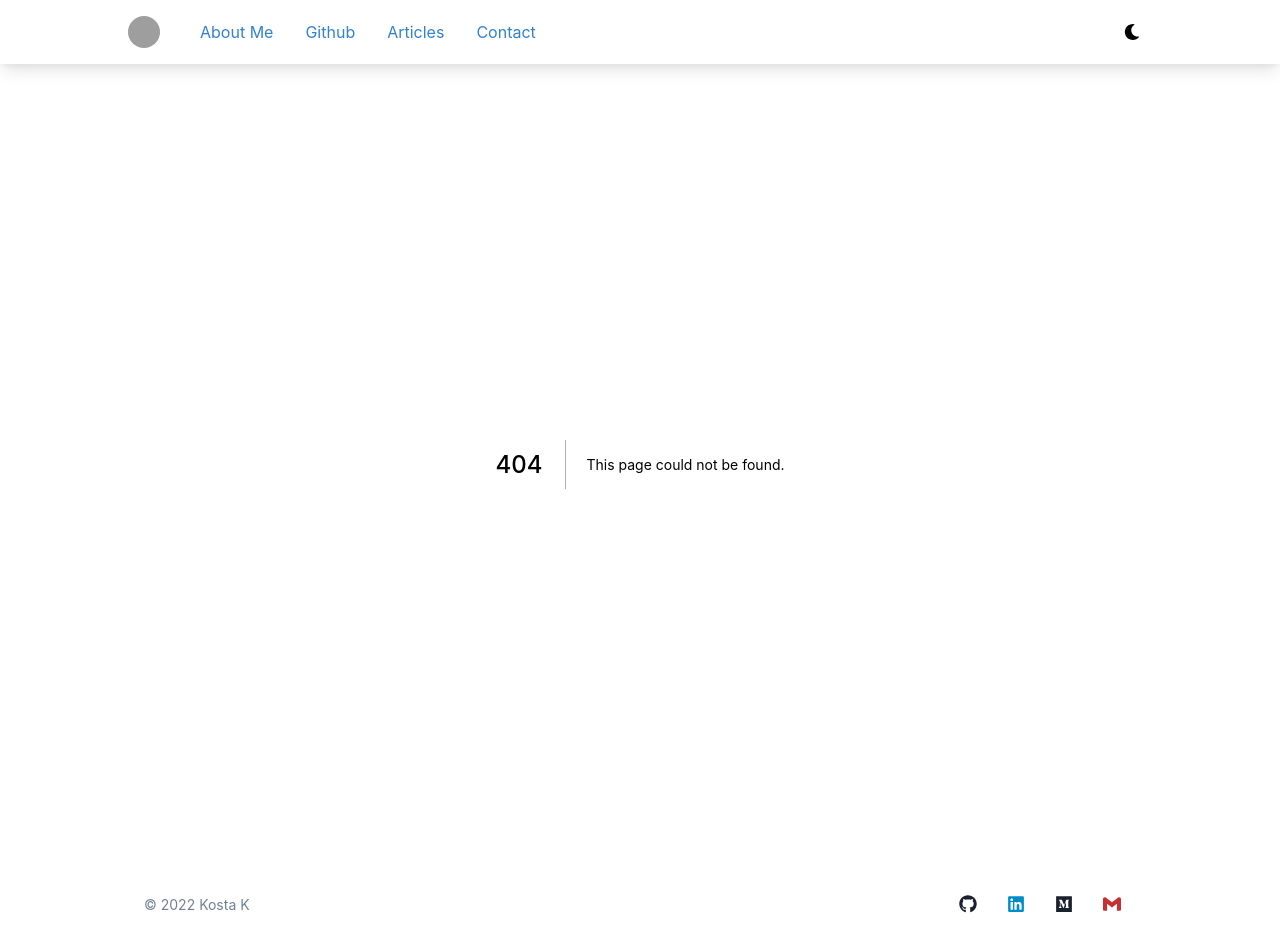
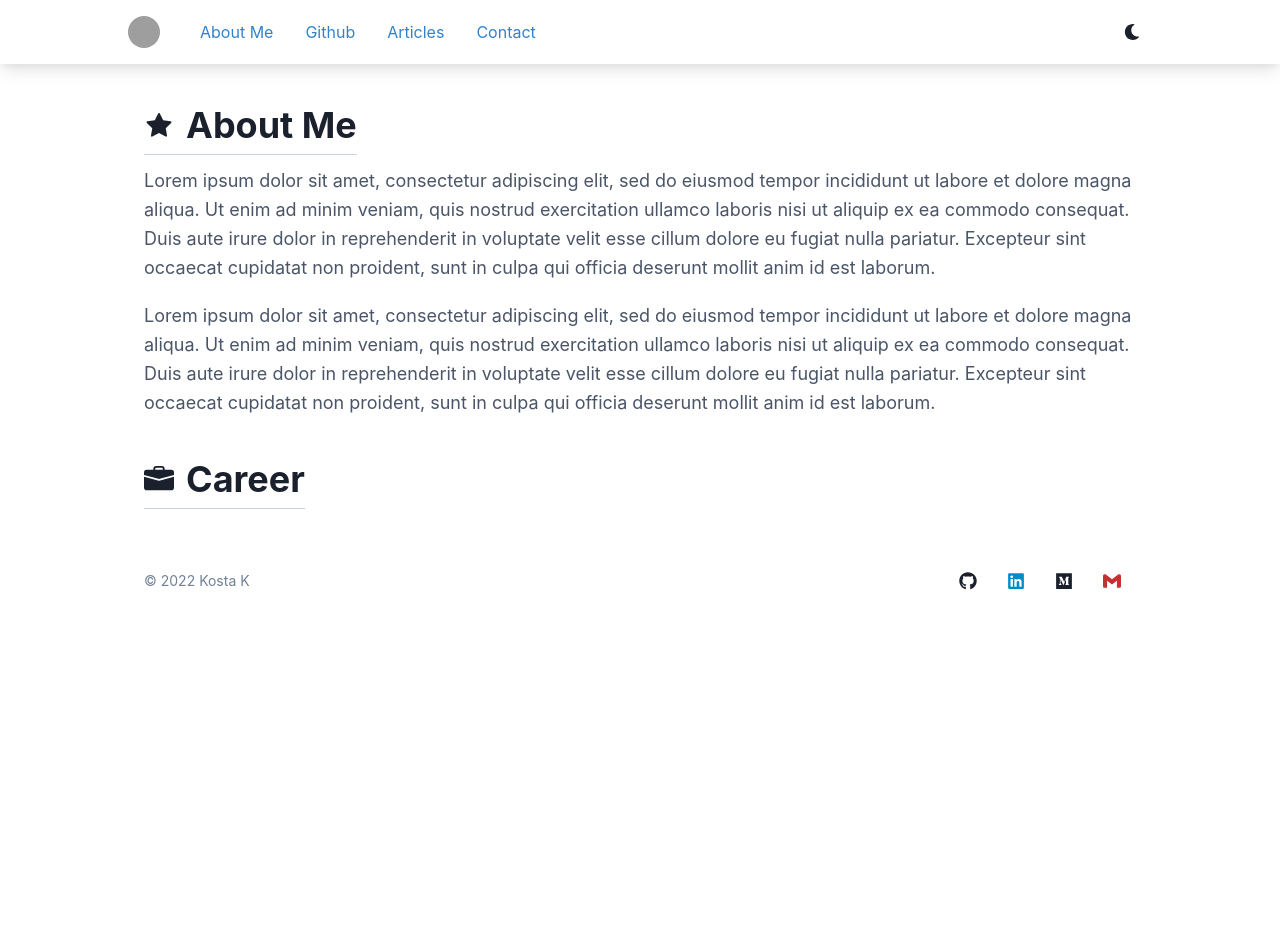
Before and after one commit to kosta1221/kostas-portfolio-website, a Next.js app: page /about in a window 1280 px wide. Before the commit this address had no page. After the commit the page ends 800 px from the top, so only its background shows below. Built offline with nearby package versions, Linux system fonts and the light colour scheme; grey boxes are pictures that could not be loaded.

Commit message:
about page template

```diff
--- /dev/null
+++ b/components/Paragraph.tsx
@@ -0,0 +1,14 @@
+import React from "react";
+import { Text, useColorModeValue } from "@chakra-ui/react";
+
+const Paragraph = ({ children, ...props }: any) => {
+  const textColor = useColorModeValue("gray.600", "gray.400");
+
+  return (
+    <Text color={textColor} {...props}>
+      {children}
+    </Text>
+  );
+};
+
+export default Paragraph;
--- /dev/null
+++ b/components/UnderlinedText.tsx
@@ -0,0 +1,21 @@
+import React from "react";
+import { Box } from "@chakra-ui/react";
+
+const UnderlinedText = ({ children }: React.PropsWithChildren) => {
+  return (
+    <Box as="span" display="inline-block" position="relative">
+      {children}
+      <Box
+        as="span"
+        display="block"
+        position="absolute"
+        bg={"gray.300"}
+        w={"100%"}
+        h={"1px"}
+        bottom={-2}
+      />
+    </Box>
+  );
+};
+
+export default UnderlinedText;
--- /dev/null
+++ b/pages/about.tsx
@@ -0,0 +1,68 @@
+import { Box, Container, Flex, Heading, SlideFade, Stack } from "@chakra-ui/react";
+import Head from "next/head";
+import { AiFillStar } from "react-icons/ai";
+import { BsFillBriefcaseFill } from "react-icons/bs";
+import UnderlinedText from "../components/UnderlinedText";
+import Paragraph from "../components/Paragraph";
+import styles from "../styles/Home.module.css";
+
+function About() {
+  return (
+    <div className={styles.container}>
+      <Head>
+        <title>About Me</title>
+        <meta name="description" content="Kosta | Full-Stack Developer" />
+        <link rel="icon" href="/profile_picture.png" />
+      </Head>
+
+      <main>
+        <Container maxW="container.lg" mt={["5", "10"]} mb={["5", "10"]}>
+          <SlideFade in offsetX={80}>
+            <Box>
+              <UnderlinedText>
+                <Flex alignItems={"center"}>
+                  <Stack pr={3}>
+                    <AiFillStar size={"30px"} />
+                  </Stack>
+                  <Heading>About Me</Heading>
+                </Flex>
+              </UnderlinedText>
+
+              <Paragraph fontSize="lg" lineHeight={1.6} my={5}>
+                Lorem ipsum dolor sit amet, consectetur adipiscing elit, sed do eiusmod tempor
+                incididunt ut labore et dolore magna aliqua. Ut enim ad minim veniam, quis nostrud
+                exercitation ullamco laboris nisi ut aliquip ex ea commodo consequat. Duis aute
+                irure dolor in reprehenderit in voluptate velit esse cillum dolore eu fugiat nulla
+                pariatur. Excepteur sint occaecat cupidatat non proident, sunt in culpa qui officia
+                deserunt mollit anim id est laborum.
+              </Paragraph>
+
+              <Paragraph fontSize="lg" lineHeight={1.6} my={5}>
+                Lorem ipsum dolor sit amet, consectetur adipiscing elit, sed do eiusmod tempor
+                incididunt ut labore et dolore magna aliqua. Ut enim ad minim veniam, quis nostrud
+                exercitation ullamco laboris nisi ut aliquip ex ea commodo consequat. Duis aute
+                irure dolor in reprehenderit in voluptate velit esse cillum dolore eu fugiat nulla
+                pariatur. Excepteur sint occaecat cupidatat non proident, sunt in culpa qui officia
+                deserunt mollit anim id est laborum.
+              </Paragraph>
+
+              <Flex alignItems="center" my={10}>
+                <UnderlinedText>
+                  <Flex alignItems={"center"}>
+                    <Stack pr={3}>
+                      <BsFillBriefcaseFill size={"30px"} />
+                    </Stack>
+
+                    <Heading>Career</Heading>
+                  </Flex>
+                </UnderlinedText>
+              </Flex>
+            </Box>
+          </SlideFade>
+        </Container>
+      </main>
+    </div>
+  );
+}
+
+export default About;
```
